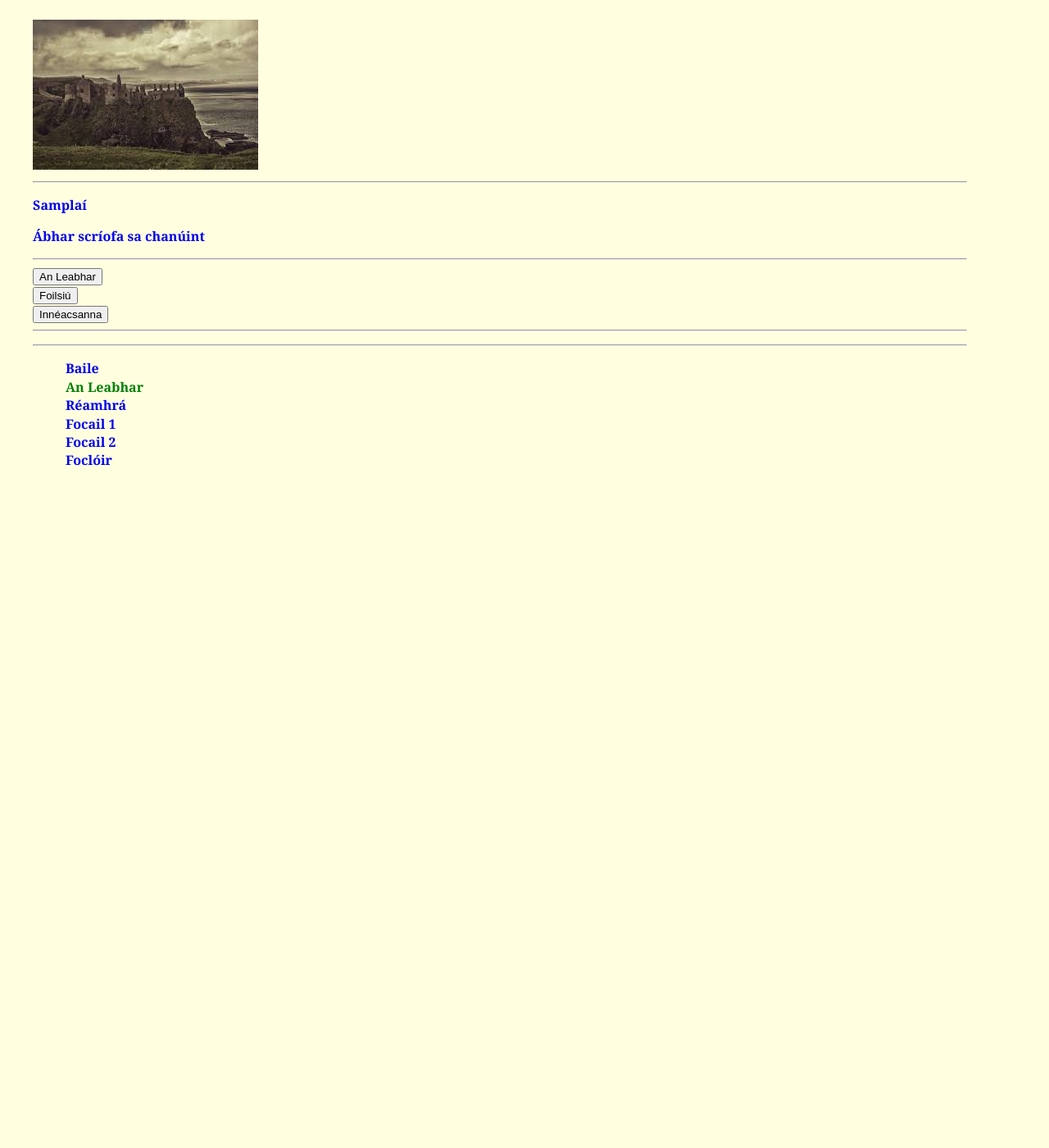
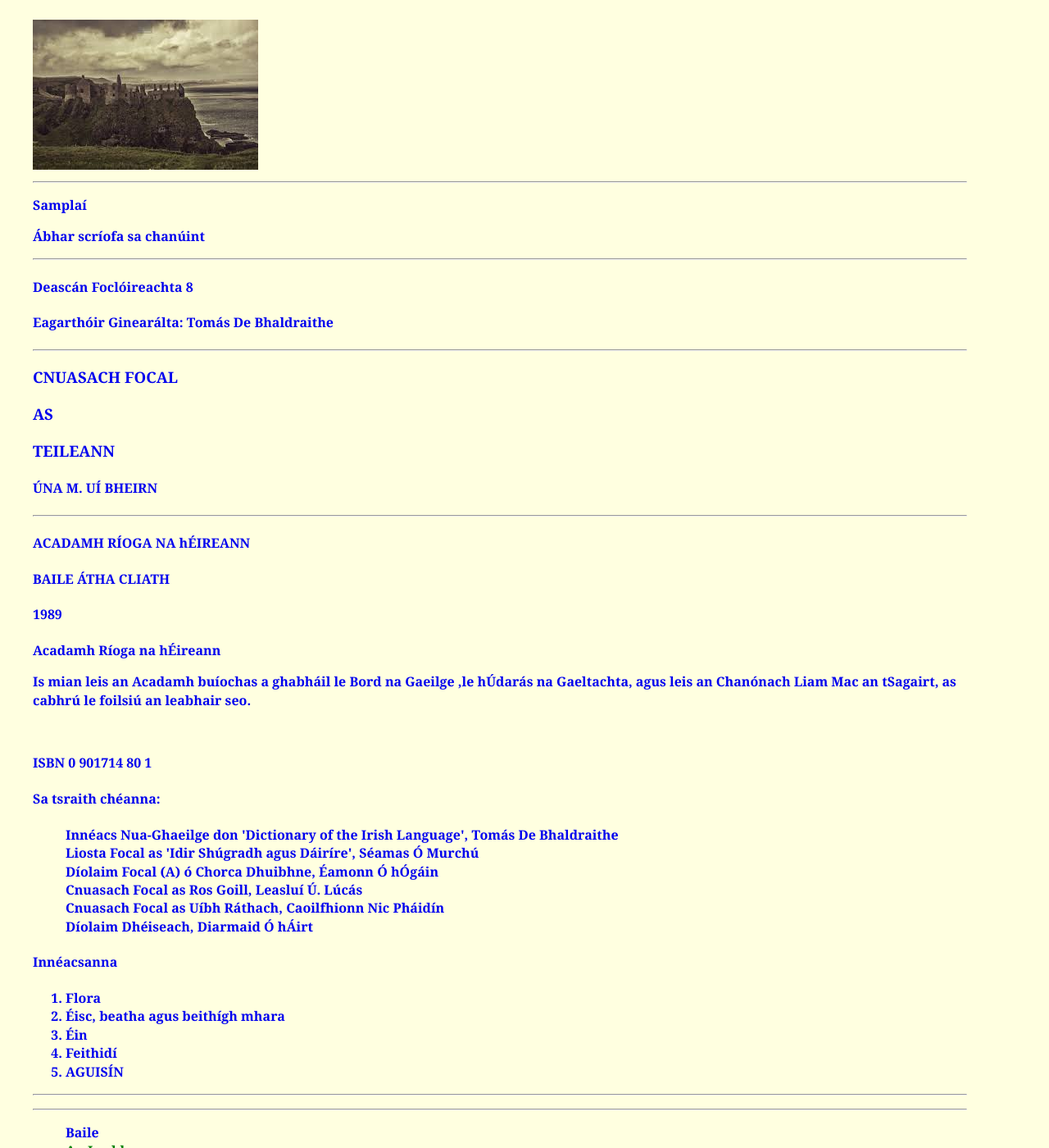
Before and after one commit to pmcu/cnuas-teileann, a Jekyll site: the page built from para.html, in a window 1280 px wide and 1400 px high, scrolled down 270 px. Shown: the whole window at 82% size. Built offline with Jekyll 4.4.1, drawn with Linux system fonts in a browser that asks for light colours; before the commit the page ends 900 px from its top, so only the background shows below that.

Commit message:
leabhar fix

```diff
--- a/para.html
+++ b/para.html
@@ -5,8 +5,7 @@ title: An Leabhar
 <p><a href="{{site.baseurl}}/npage/page.html" ><strong>Samplaí</strong?</a></p>
 	<p>Ábhar scríofa sa chanúint</p>
 <hr>
-<script src="js/para.js"></script>
-<div hidden>
+<div >
 	<h4>Deascán Foclóireachta 8</h4>
 	<h4>Eagarthóir Ginearálta: Tomás De Bhaldraithe</h4>
 	<hr>
@@ -20,7 +19,7 @@ title: An Leabhar
 	<h4>1989</h4>
 </p>
 </div>
-<div hidden>
+<div >
 	<strong> Acadamh Ríoga na hÉireann </strong><br>
 <p> Is mian leis an Acadamh buíochas a ghabháil le Bord na Gaeilge
 ,le hÚdarás na Gaeltachta, agus leis an Chanónach Liam Mac an tSagairt, as
@@ -41,7 +40,7 @@ cabhrú le foilsiú an leabhair seo. </p><br>
 <li><strong>Díolaim Dhéiseach, Diarmaid Ó hÁirt</strong></li>
 </ul>
 </div>
-<div hidden>
+<div >
 	<h4>Innéacsanna</h4>
 	<ol>
 		<li><strong>Flora</strong></li>
@@ -53,9 +52,5 @@ cabhrú le foilsiú an leabhair seo. </p><br>
 
 	</ol>
 </div>
-
-<button onclick="myFunction(0)">An Leabhar</button><br>
-<button onclick="myFunction(1)">Foilsiú</button><br>
-<button onclick="myFunction(2)">Innéacsanna</button><br>
 <hr>
 <p id = 'demo'></p>
```
Also changed, not shown: 2 other files.
